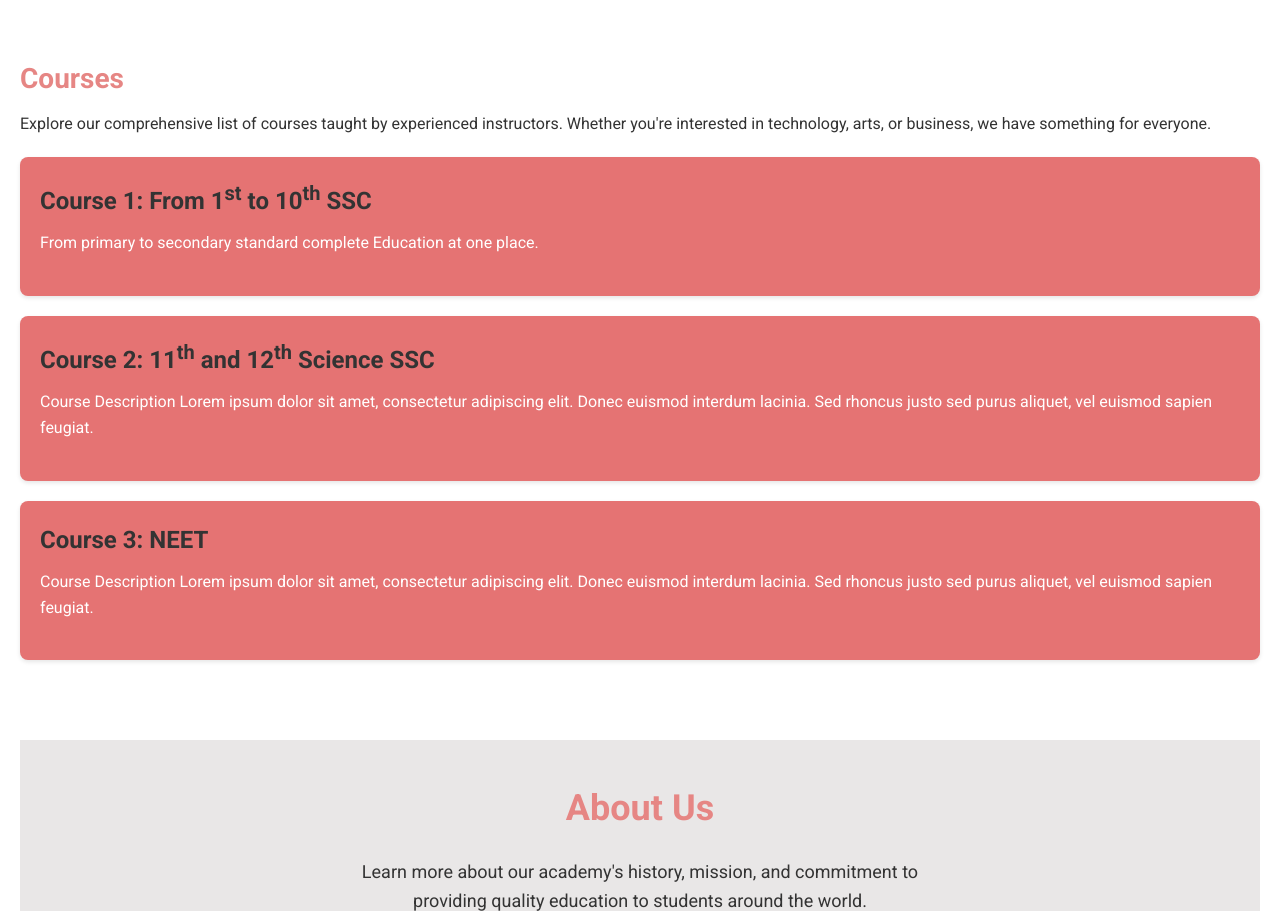
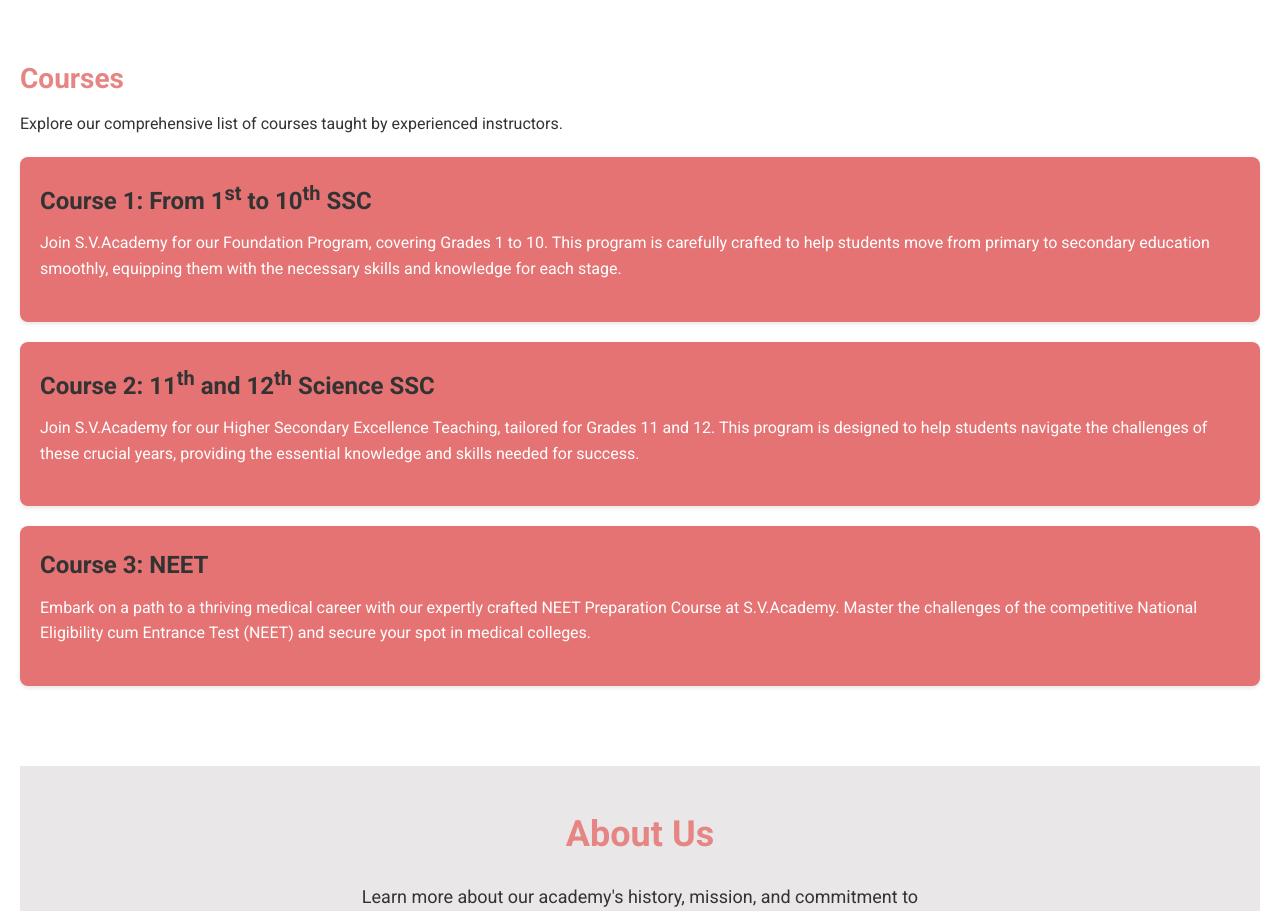
Before and after one commit to ShaniTheCoder/S.V.Academy, a plain HTML site: page index.html in a window 1280 px wide. Shown: the part 837-1748 px from the top of the page. Drawn offline with Linux system fonts and the light colour scheme; a script that the page names is missing.

Commit message:
Updated content where lorem placeholder were written

```diff
--- a/index.html
+++ b/index.html
@@ -91,21 +91,30 @@
         </section>
         <section id="courses">
             <h2>Courses</h2>
-            <p>Explore our comprehensive list of courses taught by experienced instructors. Whether you're interested in
-                technology, arts, or business, we have something for everyone.</p>
+            <p>Explore our comprehensive list of courses taught by experienced instructors.</p>
             <div class="course-card">
                 <h3>Course 1: From 1<sup>st</sup> to 10<sup>th</sup> SSC</h3>
-                <p>From primary to secondary standard complete Education at one place.</p>
+                <p>Join S.V.Academy for our Foundation Program, covering Grades 1 to 10. This program is carefully
+                    crafted to help
+                    students move from primary to secondary education smoothly, equipping them with the necessary skills
+                    and knowledge for
+                    each stage.</p>
             </div>
             <div class="course-card">
                 <h3>Course 2: 11<sup>th</sup> and 12<sup>th</sup> Science SSC</h3>
-                <p>Course Description Lorem ipsum dolor sit amet, consectetur adipiscing elit. Donec euismod interdum
-                    lacinia. Sed rhoncus justo sed purus aliquet, vel euismod sapien feugiat.</p>
+                <p> Join S.V.Academy for our Higher Secondary Excellence Teaching, tailored for Grades 11 and 12. This
+                    program is
+                    designed to help students navigate the challenges of these crucial years, providing the essential
+                    knowledge and skills
+                    needed for success.</p>
             </div>
             <div class="course-card">
                 <h3>Course 3: NEET</h3>
-                <p>Course Description Lorem ipsum dolor sit amet, consectetur adipiscing elit. Donec euismod interdum
-                    lacinia. Sed rhoncus justo sed purus aliquet, vel euismod sapien feugiat.</p>
+                <p>Embark on a path to a thriving medical career with our expertly crafted NEET Preparation Course at
+                    S.V.Academy.
+                    Master the challenges of the competitive National Eligibility cum Entrance Test (NEET) and secure
+                    your spot in
+                    medical colleges.</p>
             </div>
         </section>
         <section id="about">
```
Also changed, not shown: HTML/course.html (+1 -3 lines).
